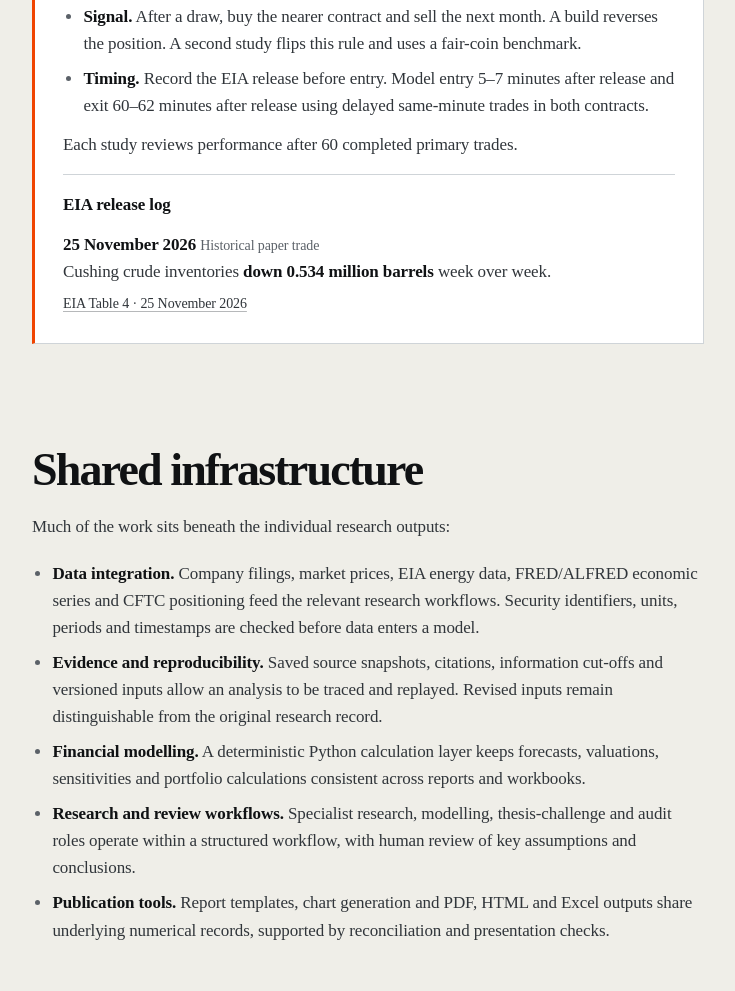
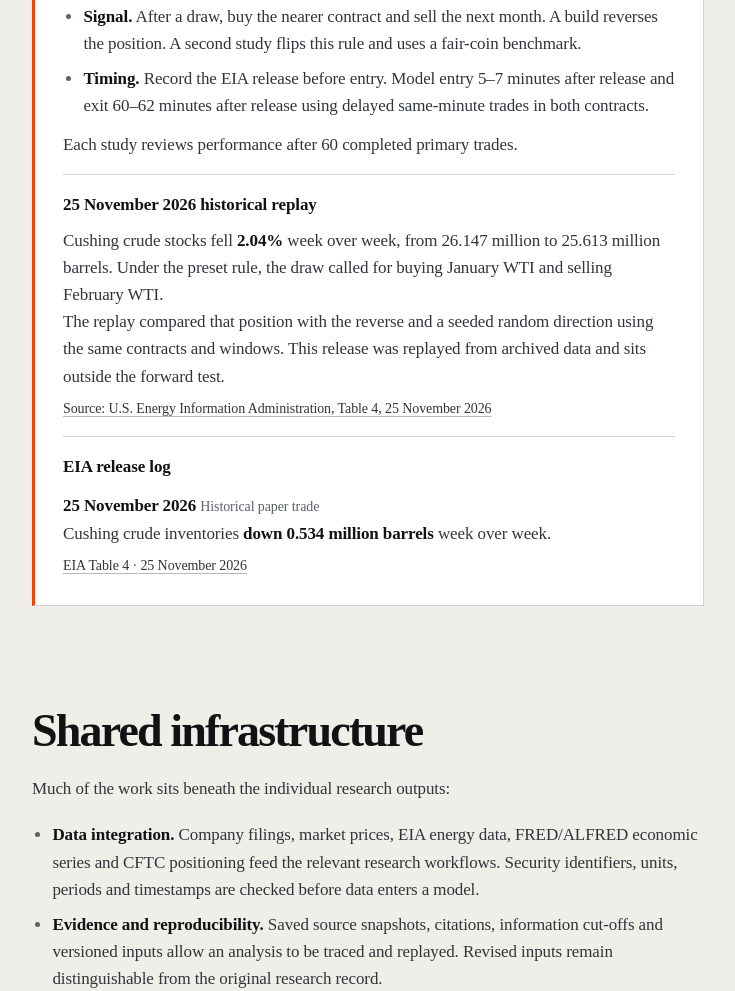
Before and after one commit to jamessahota/jamessahota.github.io, an Astro site: page /projects/ai-commodities-research in a window 1280 px wide. Shown: the part 3623-4614 px from the top of the page, without its empty margins (320-1055 px from the left). Built offline with nearby package versions, Linux system fonts and the light colour scheme; Astro itself is replaced by a stand-in of ours.

Commit message:
Document the November Cushing paper replay

```diff
--- a/src/content/projects/ai-commodities-research.md
+++ b/src/content/projects/ai-commodities-research.md
@@ -80,6 +80,12 @@ The trading tools let me compare ways to express a market view and test what hap
     <li><strong>Timing.</strong> Record the EIA release before entry. Model entry 5–7 minutes after release and exit 60–62 minutes after release using delayed same-minute trades in both contracts.</li>
   </ul>
   <p class="sample-output__status">Each study reviews performance after 60 completed primary trades.</p>
+  <div class="sample-output__release-log" id="cushing-replay-example">
+    <h4>25 November 2026 historical replay</h4>
+    <p>Cushing crude stocks fell <strong>2.04%</strong> week over week, from 26.147 million to 25.613 million barrels. Under the preset rule, the draw called for buying January WTI and selling February WTI.</p>
+    <p>The replay compared that position with the reverse and a seeded random direction using the same contracts and windows. This release was replayed from archived data and sits outside the forward test.</p>
+    <p class="sample-output__source"><a href="https://www.eia.gov/petroleum/supply/weekly/archive/2026/2026_11_25/wpsr_2026_11_25.php">Source: U.S. Energy Information Administration, Table 4, 25 November 2026</a></p>
+  </div>
   <!-- cushing-release-log:start -->
   <div class="sample-output__release-log" id="cushing-release-log">
     <h4>EIA release log</h4>
```
